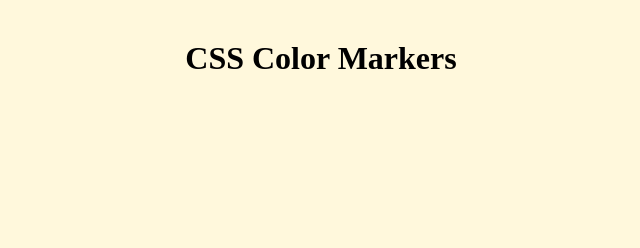
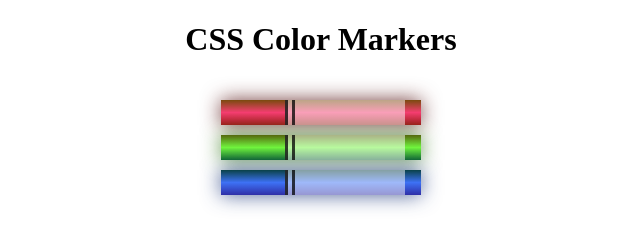
Before and after one commit to Coderdreamgirl/My-Page, a plain HTML site: page responsiveWebDesign/markers.html in a window 1280 px wide. Shown: the whole page, without its empty margins (319-959 px from the left). Drawn offline with Linux system fonts and the light colour scheme.

Commit message:
Update markers.html

```diff
--- a/responsiveWebDesign/markers.html
+++ b/responsiveWebDesign/markers.html
@@ -4,7 +4,7 @@
     <meta charset="utf-8">
     <meta name="viewport" content="width=device-width, initial-scale=1.0">
     <title>Colored Markers</title>
-    <link rel="stylesheet" href="styles.css">
+    <link rel="stylesheet" type="text/css" href="markers.css">
   </head>
   <body>
     <h1>CSS Color Markers</h1>
```
